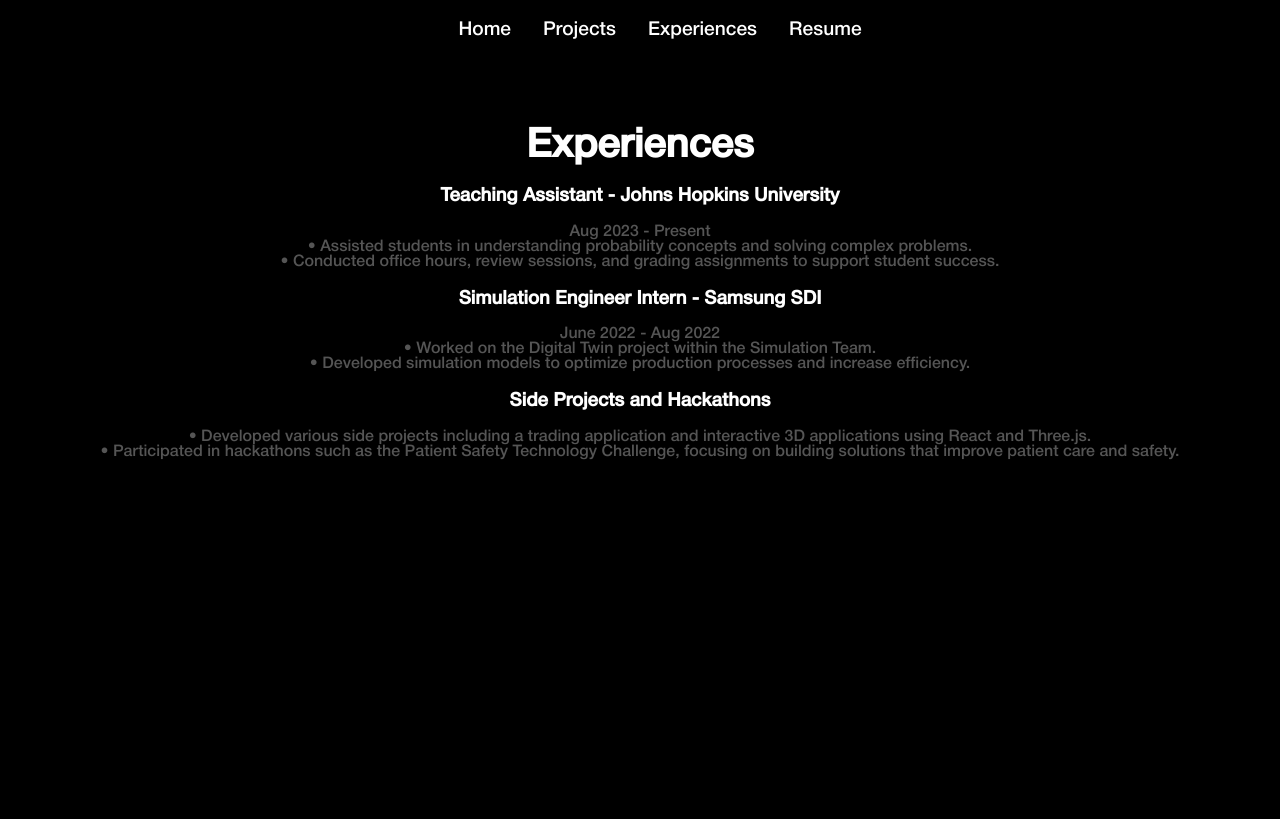
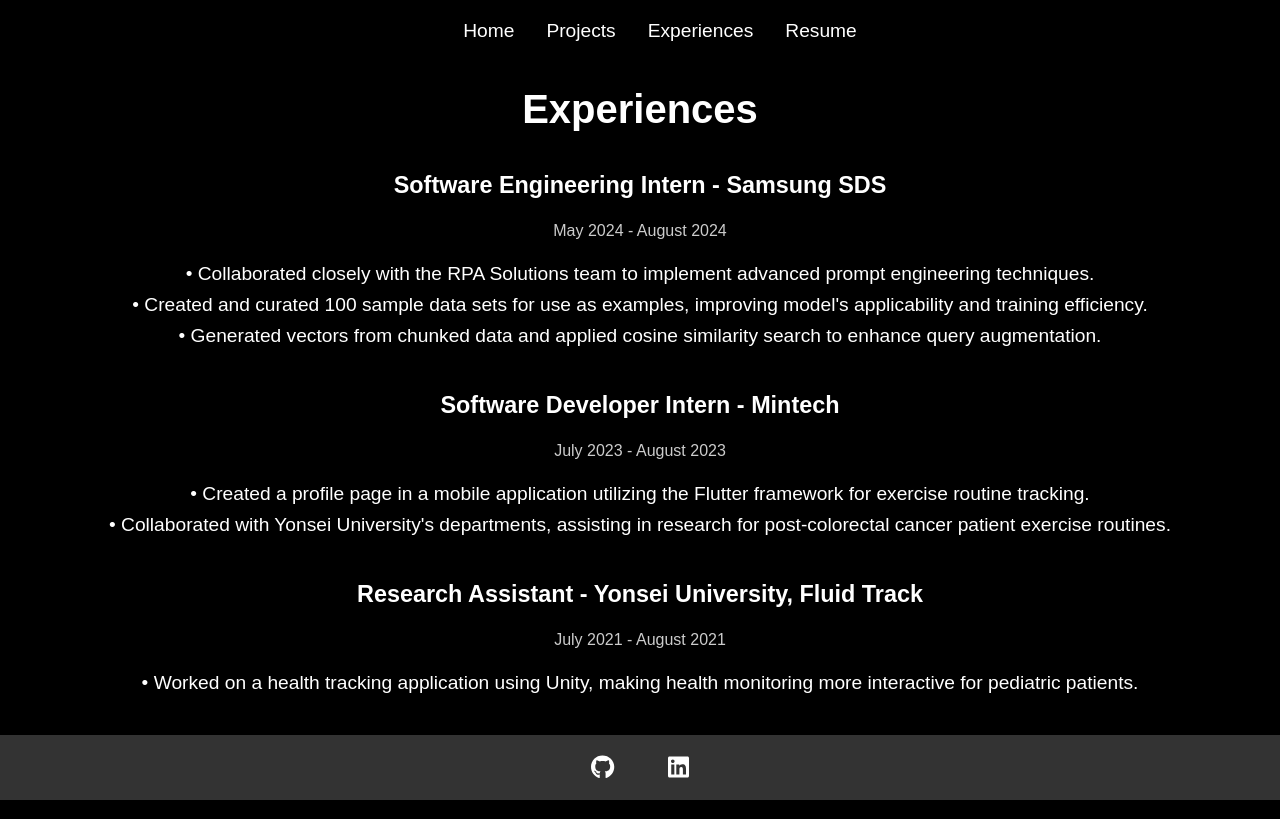
Before and after one commit to sanghyuplee20/sanghyuplee20.github.io, a React (Create React App) app: page /experiences in a window 1280 px wide. Built offline with nearby package versions, Linux system fonts and the light colour scheme.

Commit message:
finished the first component

```diff
--- a/package.json
+++ b/package.json
@@ -3,6 +3,9 @@
   "version": "0.1.0",
   "private": true,
   "dependencies": {
+    "@fortawesome/free-brands-svg-icons": "^6.6.0",
+    "@fortawesome/free-solid-svg-icons": "^6.6.0",
+    "@fortawesome/react-fontawesome": "^0.2.2",
     "@react-three/drei": "^9.112.0",
     "@react-three/fiber": "^8.17.6",
     "@testing-library/jest-dom": "^5.17.0",
--- a/src/App.css
+++ b/src/App.css
@@ -1,8 +1,144 @@
-@font-face {
-  font-family: 'HelveticaNeueRoman';
-  src: url('./fonts/HelveticaNeueMedium.ttf') format('truetype'); /* Use format('truetype') for .ttf */
-  font-weight: normal;
-  font-style: normal;
+/* General Styles */
+body {
+  font-family: 'HelveticaNeueRoman', Arial, sans-serif;
+  margin: 0;
+  padding: 0;
+  background-color: black;
+  color: white;
+}
+
+.App {
+  display: flex;
+  flex-direction: column;
+  min-height: 100vh;
+  text-align: center;
+}
+
+.content {
+  flex: 1;
+  padding: 20px;
+  box-sizing: border-box;
+}
+
+/* Title styling */
+.page-title {
+  font-size: 2.5rem;
+  color: white;
+  margin-bottom: 20px;
+}
+
+/* Experience section styling */
+.experience-item {
+  margin: 40px 0;
+  font-size: 1.25rem;
+}
+
+.experience-date {
+  font-size: 1rem; /* Same size for the date */
+  color: #ccc; /* Lighter color for date to make it less prominent */
+}
+
+.experience-description {
+  font-size: 1.2rem; /* Larger font size for better visibility */
+  line-height: 1.6; /* Add some line height for readability */
+  color: white; /* Keep descriptions fully visible */
+}
+
+/* Navbar styling */
+nav {
+  background-color: black;
+  font-family: 'HelveticaNeueRoman', sans-serif;
+  padding: 20px;
+  position: fixed;
+  width: 100%;
+  top: 0;
+  z-index: 1000;
+  margin-bottom: 40px;
+}
+
+nav ul {
+  display: flex;
+  justify-content: center;
+  list-style: none;
+  padding: 0;
+  margin: 0;
+}
+
+nav ul li {
+  margin: 0 1rem;
+  position: relative;
+}
+
+nav ul li a {
+  color: white;
+  text-decoration: none;
+  font-size: 1.2rem;
+  position: relative;
+  overflow: hidden;
+}
+
+nav ul li a::after {
+  content: '';
+  position: absolute;
+  left: 0;
+  bottom: -5px;
+  width: 0;
+  height: 2px;
+  background-color: white;
+  transition: width 0.4s ease-in-out;
+}
+
+nav ul li a:hover::after {
+  width: 100%;
+}
+
+/* Footer Styles */
+.footer {
+  background-color: #333;
+  padding: 20px 0;
+  width: 100%;
+  position: fixed;
+  bottom: 0;
+  display: flex;
+  justify-content: center;
+  align-items: center;
+  z-index: -1;
+}
+
+.footer-icons {
+  display: flex;
+  justify-content: space-around;
+  width: 150px;
+}
+
+.icon {
+  color: white;
+  font-size: 24px;
+  transition: color 0.3s ease;
+}
+
+.icon:hover {
+  color: #007bff;
+}
+
+/* Ensure footer sticks at the bottom if the page doesn't require scrolling */
+html, body {
+  min-height: 100%;
+  position: relative;
+  margin: 0;
+  padding: 0;
+}
+
+.App {
+  min-height: 100vh;
+  padding-bottom: 60px; /* Height of the footer */
+  box-sizing: border-box;
+}
+
+body::after {
+  content: '';
+  display: block;
+  height: 60px; /* Footer height */
 }
 
 /* Scrollbar Styles */
@@ -24,75 +160,3 @@
   scrollbar-width: thin;
   scrollbar-color: white black;
 }
-
-
-
-/* Apply the font globally */
-body {
-  font-family: 'HelveticaNeueRoman', Arial, sans-serif;
-  margin: 0;
-  padding: 0;
-}
-
-.App {
-  text-align: center;
-}
-
-nav {
-  background-color: black;
-  font-family: 'HelveticaNeueRoman', sans-serif;
-  padding: 1rem;
-  position: fixed;
-  width: 100%;
-  top: 0;
-  z-index: 1000;
-  padding: 20px;
-  margin-bottom: 40px;
-}
-
-nav ul {
-  display: flex;
-  justify-content: center;
-  list-style: none;
-  padding: 0;
-  margin: 0;
-}
-
-
-nav ul li {
-  margin: 0 1rem;
-  position: relative;
-}
-
-nav ul li a {
-  color: white;
-  text-decoration: none;
-  font-size: 1.2rem;
-  position: relative;
-  overflow: hidden; /* Ensure underline stays within the bounds */
-}
-
-nav ul li a::after {
-  content: ''; /* Pseudo-element to create the underline */
-  position: absolute;
-  left: 0;
-  bottom: -5px; /* Position the underline just below the text */
-  width: 0; /* Start with a width of 0 (hidden) */
-  height: 2px; /* Height of the underline */
-  background-color: white; /* Color of the underline */
-  transition: width 0.4s ease; /* Smooth animation for both enter and exit */
-}
-
-nav ul li a:hover::after {
-  width: 100%; /* Expand the underline on hover */
-}
-
-nav ul li a::after {
-  transition: width 0.4s ease-in-out; /* Make it smooth in both directions */
-}
-
-
-.home {
-  padding: 0;
-  background-color: black;
-}
--- a/src/App.js
+++ b/src/App.js
@@ -6,13 +6,17 @@ import Resume from './components/Resume';
 import Projects from './components/Projects';
 import './App.css';
 import Experiences from './components/Experiences';
-
+import Footer from './components/Footer';
 
 function App() {
   return (
+    <div className="App">
       <Router>
         {/* Include the Navbar above the Routes */}
         <Navbar />
+
+        {/* Content wrapper */}
+        <div className="content">
           <Routes>
             {/* Redirect from the root path "/" to "/home" */}
             <Route path="/" element={<Navigate to="/home" />} />
@@ -22,7 +26,12 @@ function App() {
             <Route path="/projects" element={<Projects />} />
             <Route path="/experiences" element={<Experiences />} />
           </Routes>
+        </div>
+
+        {/* Footer at the bottom */}
+        <Footer />
       </Router>
+    </div>
   );
 }
 
--- a/src/components/Experiences.js
+++ b/src/components/Experiences.js
@@ -2,29 +2,30 @@ import React from 'react';
 
 const Experiences = () => {
     return (
-    <div style={{ padding: '100px 20px', textAlign: 'center', backgroundColor: 'black', color: 'white' }} id="experiences">
-      <h1>Experiences</h1>
-      <div style={{ margin: '20px 0' }}>
-        <h3>Teaching Assistant - Johns Hopkins University</h3>
-        <p>
-          Aug 2023 - Present <br />
-          • Assisted students in understanding probability concepts and solving complex problems.<br />
-          • Conducted office hours, review sessions, and grading assignments to support student success.
+        <div style={{ textAlign: 'center', backgroundColor: 'black', color: 'white', paddingTop: "40px" }} id="experiences">
+            <h1 className="page-title">Experiences</h1>
+            <div className="experience-item">
+                <h3>Software Engineering Intern - Samsung SDS</h3>
+                <p className="experience-date">May 2024 - August 2024</p>
+                <p className="experience-description">
+                    • Collaborated closely with the RPA Solutions team to implement advanced prompt engineering techniques.<br />
+                    • Created and curated 100 sample data sets for use as examples, improving model's applicability and training efficiency.<br />
+                    • Generated vectors from chunked data and applied cosine similarity search to enhance query augmentation.
                 </p>
             </div>
-      <div style={{ margin: '20px 0' }}>
-        <h3>Simulation Engineer Intern - Samsung SDI</h3>
-        <p>
-          June 2022 - Aug 2022 <br />
-          • Worked on the Digital Twin project within the Simulation Team.<br />
-          • Developed simulation models to optimize production processes and increase efficiency.
+            <div className="experience-item">
+                <h3>Software Developer Intern - Mintech</h3>
+                <p className="experience-date">July 2023 - August 2023</p>
+                <p className="experience-description">
+                    • Created a profile page in a mobile application utilizing the Flutter framework for exercise routine tracking.<br />
+                    • Collaborated with Yonsei University's departments, assisting in research for post-colorectal cancer patient exercise routines.
                 </p>
             </div>
-      <div style={{ margin: '20px 0' }}>
-        <h3>Side Projects and Hackathons</h3>
-        <p>
-          • Developed various side projects including a trading application and interactive 3D applications using React and Three.js.<br />
-          • Participated in hackathons such as the Patient Safety Technology Challenge, focusing on building solutions that improve patient care and safety.
+            <div className="experience-item">
+                <h3>Research Assistant - Yonsei University, Fluid Track</h3>
+                <p className="experience-date">July 2021 - August 2021</p>
+                <p className="experience-description">
+                    • Worked on a health tracking application using Unity, making health monitoring more interactive for pediatric patients.
                 </p>
             </div>
         </div>
--- /dev/null
+++ b/src/components/Footer.css
@@ -0,0 +1,51 @@
+/* Footer Styles */
+.footer {
+  background-color: #333;
+  padding: 20px 0;
+  width: 100%;
+  position: fixed;
+  bottom: 0;
+  display: flex;
+  justify-content: center;
+  align-items: center;
+  color: white;
+  z-index: 1; /* Keep footer above most content, adjust as needed */
+}
+
+.footer-icons {
+  display: flex;
+  justify-content: space-around;
+  width: 150px;
+}
+
+.icon {
+  color: white;
+  font-size: 24px;
+  transition: color 0.3s ease;
+}
+
+.icon:hover {
+  color: rgb(51, 163, 255);
+}
+
+/* Ensures the footer sticks at the bottom if the page content is shorter than the viewport */
+html, body {
+  min-height: 100%;
+  margin: 0;
+  padding: 0;
+  display: flex;
+  flex-direction: column;
+}
+
+.App {
+  min-height: 100vh;
+  padding-bottom: 60px; /* Footer height */
+  box-sizing: border-box; /* Ensures padding-bottom is included in height */
+}
+
+/* Ensure footer is always at the bottom of the page */
+body::after {
+  content: '';
+  display: block;
+  height: 60px; /* Height of the footer */
+}
--- /dev/null
+++ b/src/components/Footer.js
@@ -0,0 +1,21 @@
+import React from 'react';
+import { FontAwesomeIcon } from '@fortawesome/react-fontawesome';
+import { faGithub, faLinkedin } from '@fortawesome/free-brands-svg-icons';
+import './Footer.css';
+
+const Footer = () => {
+  return (
+    <footer className="footer">
+      <div className="footer-icons">
+        <a href="https://github.com/sanghyuplee20" target="_blank" rel="noopener noreferrer">
+          <FontAwesomeIcon icon={faGithub} className="icon" />
+        </a>
+        <a href="https://www.linkedin.com/in/sanghyup-lee-39059020a/" target="_blank" rel="noopener noreferrer">
+          <FontAwesomeIcon icon={faLinkedin} className="icon" />
+        </a>
+      </div>
+    </footer>
+  );
+};
+
+export default Footer;
--- a/src/components/Home.js
+++ b/src/components/Home.js
@@ -1,20 +1,9 @@
-import React, { useRef, useEffect } from 'react';
+import React from 'react';
 import { Canvas } from '@react-three/fiber';
 import { OrbitControls, Text3D } from '@react-three/drei';
-import * as THREE from 'three';
 import hfont from './Helvetica_Neue_Medium.json';
 
 const Home = () => {
-  const textRef = useRef();
-
-  useEffect(() => {
-    if (textRef.current) {
-      // Calculate the bounding box of the 3D text
-      const box = new THREE.Box3().setFromObject(textRef.current);
-      const size = box.getSize(new THREE.Vector3());
-    }
-  }, []);
-
     return (
         <div style={{ backgroundColor: 'black', color: 'white' }}>
             {/* First section: 3D Text */}
@@ -36,10 +25,10 @@ const Home = () => {
                 {/* Comment at the bottom right corner */}
                 <div style={{
                     position: 'absolute',
-          bottom: '40px',
+                    bottom: '100px',
                     right: '40px',
                     color: 'white',
-          fontSize: '40px',
+                    fontSize: '20px',
                     fontStyle: 'italic',
                 }}>
                     Try dragging me around
@@ -48,14 +37,13 @@ const Home = () => {
 
             {/* Second section: About Me */}
             <div style={{ padding: '100px 20px', textAlign: 'center', backgroundColor: 'black', color: 'white' }} className="about">
-        <h1>About Me</h1>
-        <p>
-          Hi, I am Sanghyup Lee, a software developer passionate about building interactive applications and solving complex problems using
-          technology. I am currently majoring in Computer Science and Applied Math at Johns Hopkins University.
-        </p>
-        <p>
-          I have experience working with technologies such as React, Three.js, Node.js, and much more. In my spare time, I enjoy working on side projects,
-          solving puzzles, and learning about new trends in technology.
+                <h1 style={{ color: 'white', fontSize: '2rem', marginBottom: '10px' }}>About Me</h1>
+                <p style={{ color: 'gray', fontSize: '1rem', marginBottom: '30px' }}>introduction</p>
+
+                <p style={{ color: 'white', fontSize: '1.8rem', lineHeight: '2.5rem', margin: '0 auto', maxWidth: '900px', fontWeight: 'bold' }}>
+                    Hello, I am Sanghyup Lee, a software developer passionate
+                    about building interactive applications, machine learning, and solving complex problems using technology.
+                    I am currently majoring in <span style={{ color: '#FFDE21' }}>Computer Science</span> at <span style={{ color: '#007bff' }}> Johns Hopkins University</span>.
                 </p>
             </div>
         </div>
--- a/src/components/Projects.css
+++ b/src/components/Projects.css
@@ -1,6 +1,6 @@
 .projects-container {
-    padding: 40px;
   text-align: center;
+  padding-top: 40px;
 }
 
 h1 {
@@ -24,10 +24,21 @@
   padding: 20px;
   box-shadow: 0 4px 6px rgba(0, 0, 0, 0.1);
   transition: box-shadow 0.3s ease;
+  overflow: hidden; /* Ensures nothing overflows from the card */
 }
 
 .project-card:hover {
   box-shadow: 0 6px 12px rgba(0, 0, 0, 0.2);
+}
+
+/* Adding image styling */
+.project-image {
+  width: 100%; /* Makes the image fill the width of the card */
+  height: auto; /* Keeps the aspect ratio */
+  max-width: 100%; /* Prevents it from overflowing the card */
+  border-radius: 8px; /* Adds rounded corners to the image */
+  margin-bottom: 15px;
+  object-fit: cover; /* Ensures the image maintains aspect ratio inside its container */
 }
 
 h2 {
--- a/src/components/Projects.js
+++ b/src/components/Projects.js
@@ -1,20 +1,20 @@
 import React from 'react';
 import './Projects.css'; // Importing CSS for styling
+import rareTradesImage from '../images/RareTrades.png'; // Import the image
 
 const projectsData = [
     {
-    title: "Trading App",
+      title: "RareTrades",
       description:
-      "A full-stack trading application built with React, Node.js, Express.js, and PostgreSQL. The app allows users to trade cards with dynamic price visualizations.",
-    liveLink: "https://your-trading-app.com",
-    githubLink: "https://github.com/your-github/trading-app",
+        "A full-stack card trading application built with React, Node.js, Express.js, and PostgreSQL. The app allows users to trade cards with dynamic price visualizations.",
+      image: rareTradesImage, // Add the image to the project data
     },
     {
       title: "Cache Simulation",
       description:
         "A C++ cache simulation that supports write-allocate, no-write-allocate, write-back, and write-through techniques, along with adjustable cache parameters.",
-    liveLink: "",
-    githubLink: "https://github.com/your-github/cache-simulation",
+    //   liveLink: "",
+    //   githubLink: "",
     },
   ];
 
@@ -27,6 +27,9 @@ const Projects = () => {
             <div key={index} className="project-card">
               <h2>{project.title}</h2>
               <p>{project.description}</p>
+              {project.image && (
+                <img src={project.image} alt={project.title} className="project-image" />
+              )}
               <div className="project-links">
                 {project.liveLink && (
                   <a href={project.liveLink} target="_blank" rel="noopener noreferrer">
--- a/src/components/Resume.js
+++ b/src/components/Resume.js
@@ -2,8 +2,8 @@ import React from 'react';
 
 const Resume = () => {
   return (
-    <div style={{ height: '100vh', textAlign: 'center', backgroundColor: 'black' }}>
-      <h1 style={{ color: 'white', marginTop: '80px' }}>Resume</h1> {/* Add some margin here */}
+    <div style={{ height: '100vh', textAlign: 'center', backgroundColor: 'black', marginBottom: "40px"}}>
+      <h1 style={{ color: 'white', paddingTop: "40px"}}>Resume</h1> {/* Add some margin here */}
       <iframe
         src="/Sanghyup_Lee_Resume.pdf"
         width="36%"
```
Also changed, not shown: 2 other files (tests, documents, lock files or other folders). Lines whose indentation alone changed are shown as unchanged.
